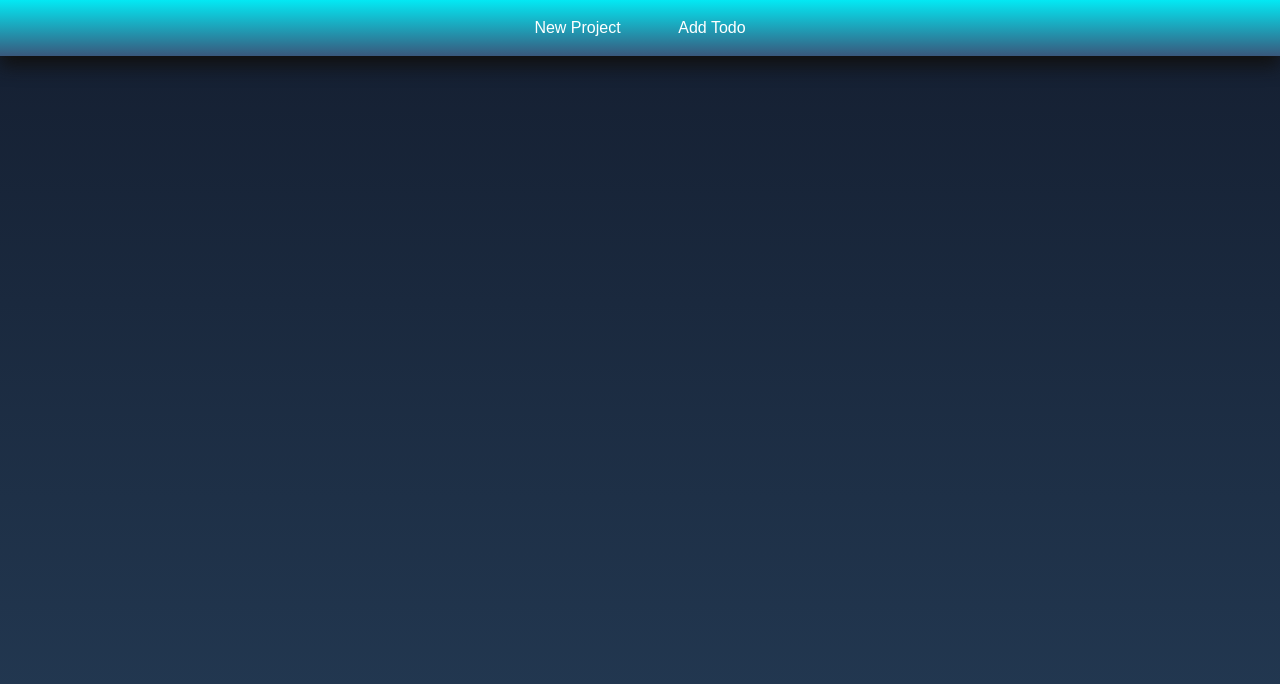
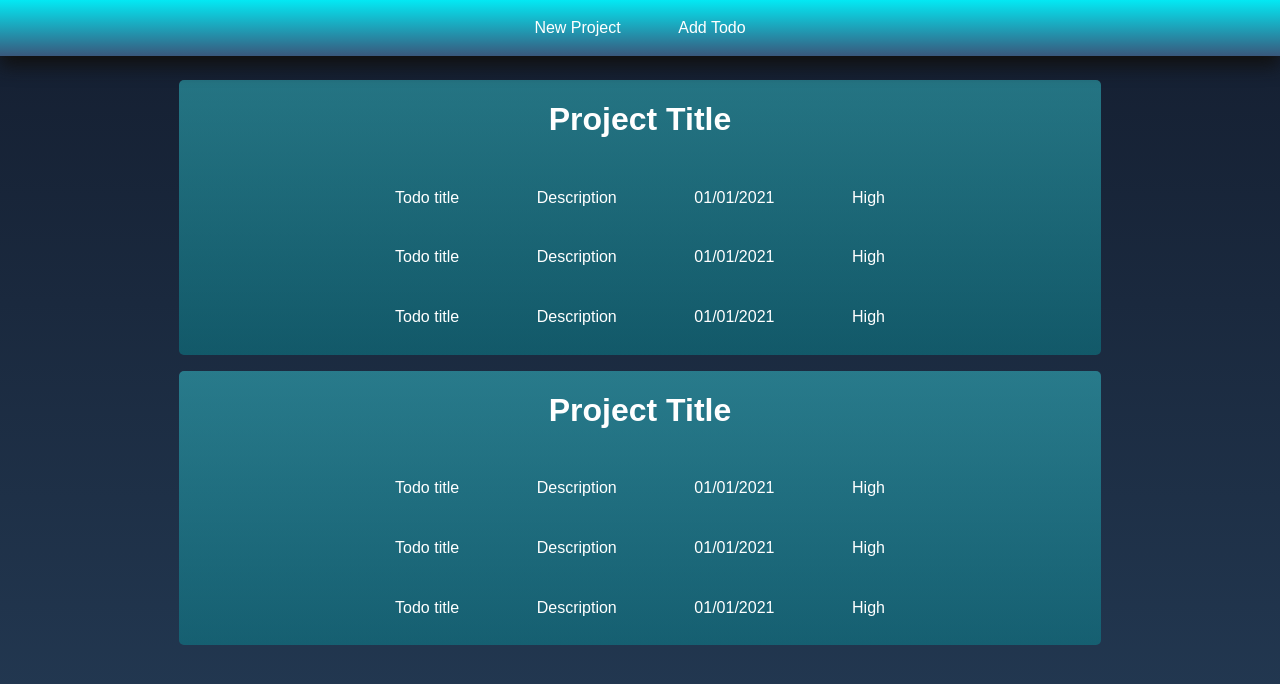
Before and after one commit to Miguelus373/Todo-List, a website built with webpack: page dist/index.html in a window 1280 px wide. Built offline with Linux system fonts and the light colour scheme.

Commit message:
Add styles to projects and todos cards

```diff
--- a/src/styles.css
+++ b/src/styles.css
@@ -257,3 +257,31 @@ select {
 .nav-item:hover {
   background-color: #243b55;
 }
+
+#content {
+  padding: 4rem 4rem 0;
+}
+
+.project-div {
+  margin: 1rem auto;
+  color: #fff;
+  display: flex;
+  align-items: center;
+  flex-direction: column;
+  width: 80%;
+  text-align: center;
+  background: linear-gradient(#3beff867, #059da567);
+  border-radius: 5px;
+}
+
+.todos-div {
+  width: 70%;
+  /* display: none; */
+}
+
+.todo-info {
+  display: flex;
+  list-style: none;
+  justify-content: space-evenly;
+  padding: 0.8rem 0;
+}
```
Also changed, not shown: dist/index.html, dist/main.js.
